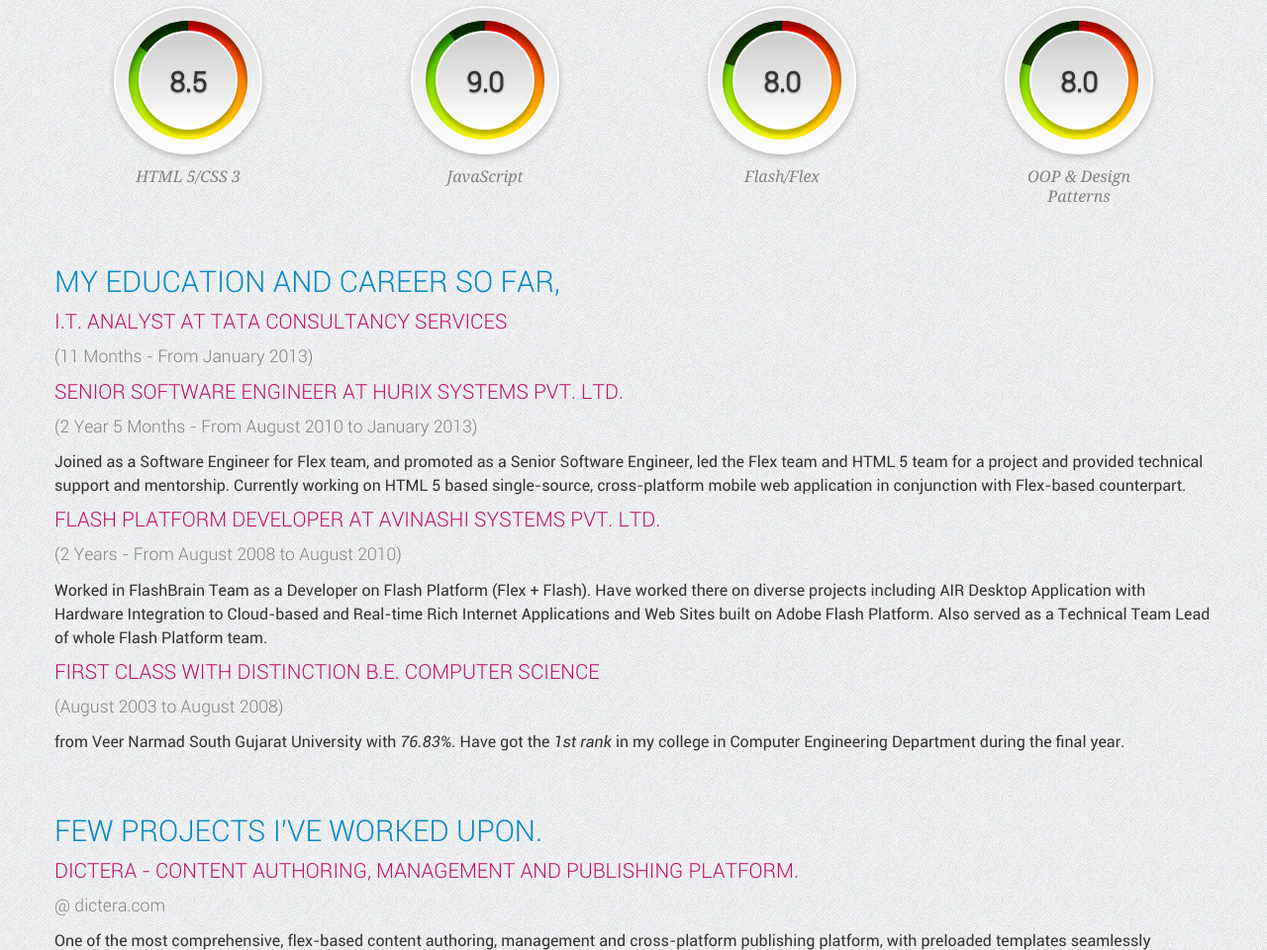
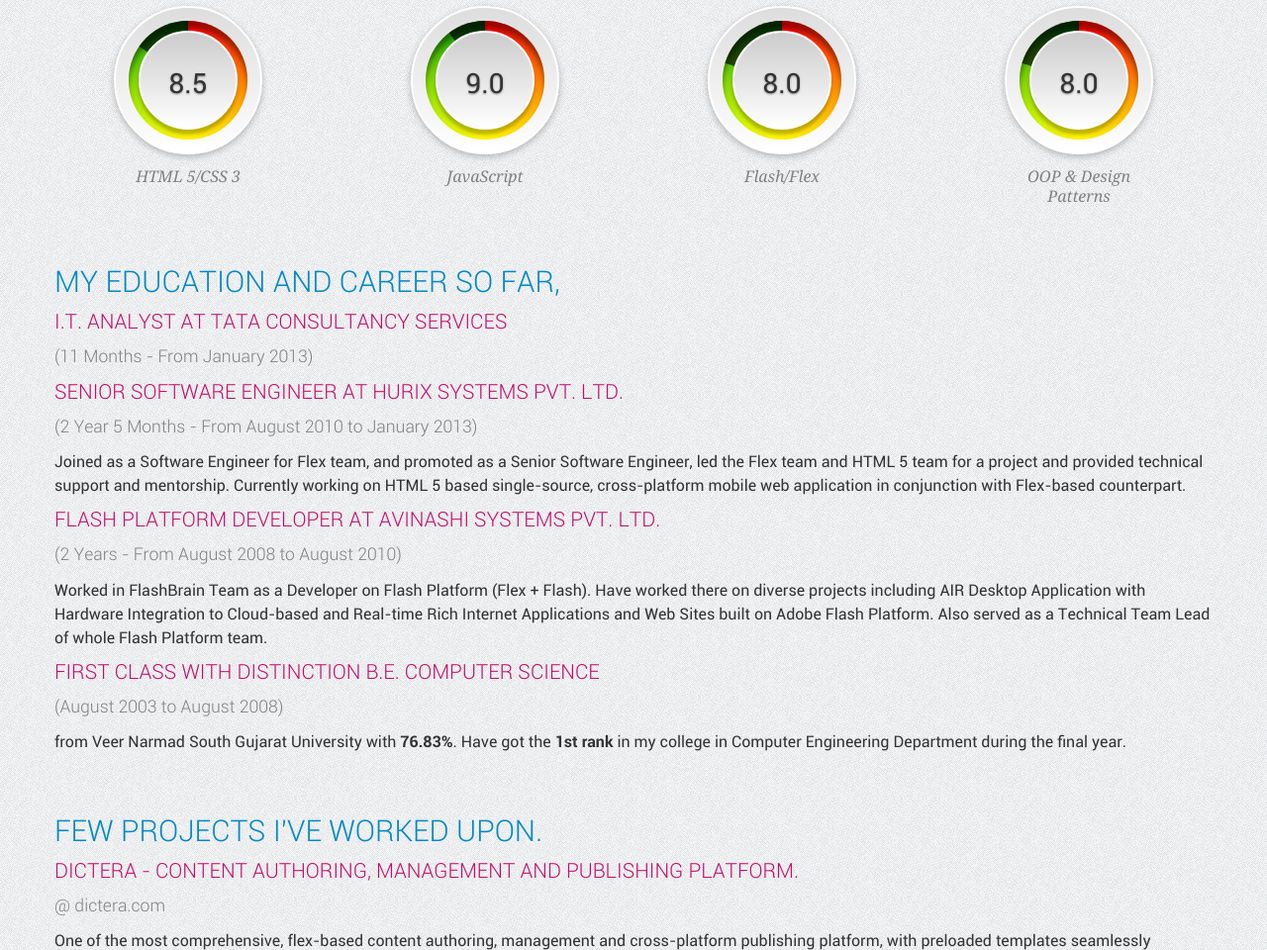
Before and after one commit to tanmaypatel/v2.tanmaypatel.com, a website: page index.html in a window 1280 px wide. Shown: the part 621-1581 px from the top of the page at 99% size. Drawn offline with Linux system fonts and the light colour scheme.

Commit message:
Using one less font!

```diff
--- a/index.html
+++ b/index.html
@@ -193,8 +193,8 @@
 
 		<p class="timeDuration">(August 2003 to August 2008)</p>
 
-		<p class="description">from Veer Narmad South Gujarat University with <em>76.83%</em>. Have got the <em>1st
-			rank</em> in my college in Computer Engineering Department during the final year.</p>
+		<p class="description">from Veer Narmad South Gujarat University with <strong>76.83%</strong>. Have got the <strong>1st
+			rank</strong> in my college in Computer Engineering Department during the final year.</p>
 	</div>
 
 </div>
--- a/src/styles/src/style.less
+++ b/src/styles/src/style.less
@@ -642,11 +642,11 @@ h1, h2, h3, h4, h5, h6, h7
             text-align: center;
             line-height: @ratingDiameter;
 
-            font-family: @headingFontFamily;
+            font-family: @contentFontFamily;
             text-shadow: rgba(0, 0, 0, 0.4) 0 1px 2px;
 
             font-size: 1.75em;
-            font-weight: bold;
+            font-weight: normal;
 
             border: 2px solid white;
 
```
Also changed, not shown: src/index.html (+2 -2 lines), src/styles/dist/style.css, styles/dist/style.css.
